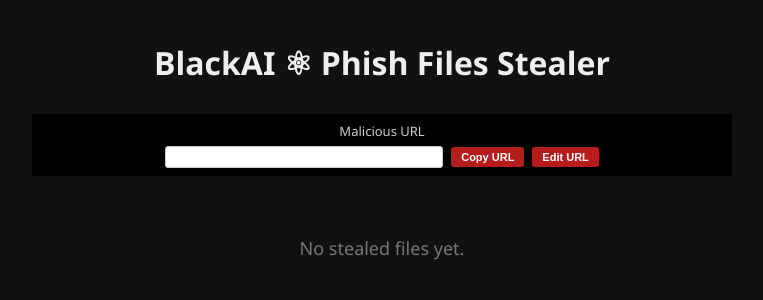
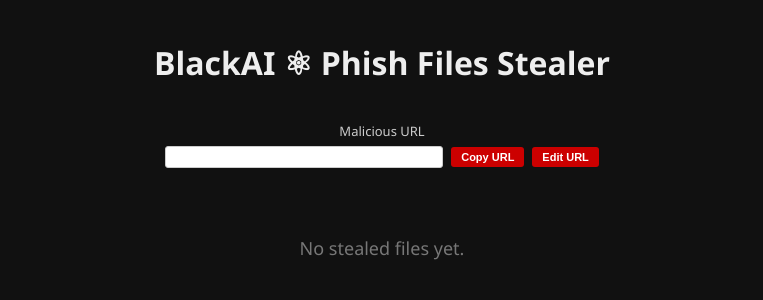
Before and after one commit to blackglobeco/bl4ckFLS, a Flask app: page /access in a window 1280 px wide. Shown: the top 300 px of the page, without its empty margins (258-1021 px from the left). Run offline with Flask 3, Linux system fonts and the light colour scheme.

Commit message:
Update files.html

```diff
--- a/templates/files.html
+++ b/templates/files.html
@@ -62,7 +62,7 @@
             font-size: 18px;
         }
         .url-section {
-            background: #000;
+            background: #111;
             padding: 8px 12px;
             border-radius: 0;
             margin-bottom: 20px;
@@ -100,11 +100,11 @@
             font-size: 11px;
             font-weight: bold;
             color: white;
-            background: #b71c1c;
+            background: #cc0000;
             cursor: pointer;
         }
         .btn-copy:hover, .btn-edit-url:hover {
-            background: #d32f2f;
+            background: #cc0000;
         }
     </style>
 </head>
```
